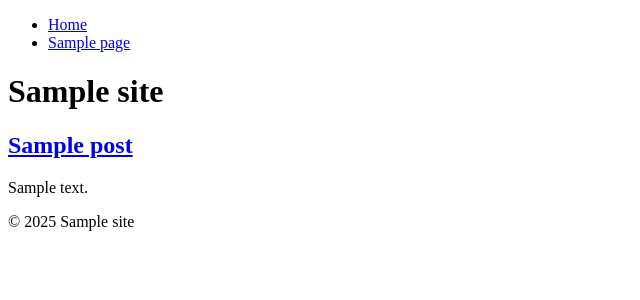
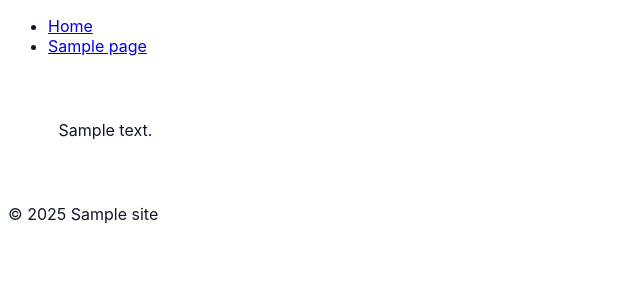
Before and after one commit to Hezlepinc/ops-cloud, a WordPress theme: template infra/wordpress/themes/marketing/index.php in a window 1280 px wide. Shown: the top 300 px of the page, without its empty margins (0-640 px from the left). Run offline with PHP 8.4 and a stand-in for WordPress, Linux system fonts and the light colour scheme; the site name, menu and one post (Sample post) are stand-ins, and other content is empty.

Commit message:
marketing: convert to Hello Elementor child + add Cursor tokens; bootstrap: install hello, add pages/menu/permalinks; deploy: add PLUGINS env

```diff
--- /dev/null
+++ b/infra/wordpress/themes/marketing/assets/css/cursor.css
@@ -0,0 +1,58 @@
+:root {
+  --color-primary: #007AFF;
+  --color-primary-600: #005FCC;
+  --color-accent: #F59E0B;
+  --color-bg: #FFFFFF;
+  --color-surface: #F8FAFC;
+  --color-text: #0F172A;
+  --color-muted: #475569;
+  --color-border: #E2E8F0;
+  --ring: 0 0 0 4px rgba(0,122,255,.15);
+
+  --font-display: "Poppins", ui-sans-serif, system-ui, -apple-system, "Segoe UI", Roboto, "Helvetica Neue", Arial, "Noto Sans", sans-serif;
+  --font-body: "Inter", ui-sans-serif, system-ui, -apple-system, "Segoe UI", Roboto, "Helvetica Neue", Arial, "Noto Sans", sans-serif;
+  --fs-900: clamp(2rem, 2vw + 1rem, 3rem);
+  --fs-700: 1.5rem;
+  --fs-600: 1.25rem;
+  --fs-500: 1.125rem;
+  --fs-400: 1rem;
+
+  --space-1: 4px;
+  --space-2: 8px;
+  --space-3: 12px;
+  --space-4: 16px;
+  --space-5: 20px;
+  --space-6: 24px;
+  --space-7: 32px;
+  --space-8: 40px;
+  --space-9: 48px;
+
+  --radius: 12px;
+  --shadow-sm: 0 1px 2px rgba(0,0,0,.06);
+  --shadow-md: 0 4px 12px rgba(0,0,0,.08);
+}
+
+html { -webkit-font-smoothing: antialiased; -moz-osx-font-smoothing: grayscale; }
+body { font-family: var(--font-body); color: var(--color-text); background: var(--color-bg); font-size: var(--fs-400); }
+h1, h2, h3 { font-family: var(--font-display); line-height: 1.15; }
+h1 { font-size: var(--fs-900); }
+h2 { font-size: var(--fs-700); }
+h3 { font-size: var(--fs-600); }
+
+.c-container { width: min(1200px, 92%); margin-inline: auto; }
+.c-card { background: var(--color-bg); border: 1px solid var(--color-border); border-radius: var(--radius); box-shadow: var(--shadow-sm); padding: var(--space-6); }
+.c-grid-3 { display: grid; grid-template-columns: repeat(3, minmax(0,1fr)); gap: var(--space-6); }
+@media (max-width: 900px) { .c-grid-3 { grid-template-columns: 1fr; } }
+
+.c-btn {
+  display: inline-flex; align-items: center; gap: .5rem;
+  padding: .75rem 1rem; border-radius: var(--radius);
+  text-decoration: none; font-weight: 600; line-height: 1;
+  border: 1px solid transparent; box-shadow: var(--shadow-sm);
+}
+.c-btn:focus-visible { outline: none; box-shadow: var(--ring); }
+.c-btn--primary { background: var(--color-primary); color: #fff; }
+.c-btn--primary:hover { background: var(--color-primary-600); }
+
+.muted { color: var(--color-muted); }
+img { max-width: 100%; height: auto; border-radius: calc(var(--radius) - 6px); }
--- a/infra/wordpress/themes/marketing/functions.php
+++ b/infra/wordpress/themes/marketing/functions.php
@@ -1,14 +1,19 @@
 <?php
-// Theme setup
+// Enqueue parent + Cursor tokens + optional site CSS
+add_action('wp_enqueue_scripts', function () {
+    wp_enqueue_style('hello-elementor-style', get_template_directory_uri() . '/style.css', [], null);
+    wp_enqueue_style('cursor-tokens', get_stylesheet_directory_uri() . '/assets/css/cursor.css', [], '0.1.0');
+    $site_css = get_stylesheet_directory() . '/assets/css/site.css';
+    if (file_exists($site_css)) {
+        wp_enqueue_style('hezlep-site', get_stylesheet_directory_uri() . '/assets/css/site.css', ['cursor-tokens'], '0.1.0');
+    }
+});
+
+// Theme supports + menu
 add_action('after_setup_theme', function () {
     add_theme_support('title-tag');
     add_theme_support('post-thumbnails');
     register_nav_menus([
-        'primary' => __('Primary Menu', 'marketing'),
+        'primary' => __('Primary Menu', 'hezlep-marketing'),
     ]);
 });
-
-// Enqueue styles
-add_action('wp_enqueue_scripts', function () {
-    wp_enqueue_style('marketing-style', get_stylesheet_uri(), [], wp_get_theme()->get('Version'));
-});
--- a/infra/wordpress/themes/marketing/index.php
+++ b/infra/wordpress/themes/marketing/index.php
@@ -1,13 +1,8 @@
 <?php get_header(); ?>
-<main>
-  <h1><?php bloginfo('name'); ?></h1>
-  <?php if (have_posts()) : while (have_posts()) : the_post(); ?>
-    <article id="post-<?php the_ID(); ?>" <?php post_class(); ?>>
-      <h2><a href="<?php the_permalink(); ?>"><?php the_title(); ?></a></h2>
-      <div><?php the_excerpt(); ?></div>
-    </article>
-  <?php endwhile; else: ?>
-    <p>No posts yet.</p>
+<main class="c-container" style="padding: var(--space-7) 0;">
+  <?php if (have_posts()) : while (have_posts()) : the_post(); the_content(); endwhile; else : ?>
+    <h1>Welcome 👋</h1>
+    <p>Your homepage isn’t created yet. Create a “Home” page in WP → Pages and set it as Front Page.</p>
   <?php endif; ?>
 </main>
 <?php get_footer(); ?>
```
Also changed, not shown: infra/wordpress/themes/marketing/style.css (+6 -2 lines), .github/workflows/deploy-cloudways.yml, 1 other file.
